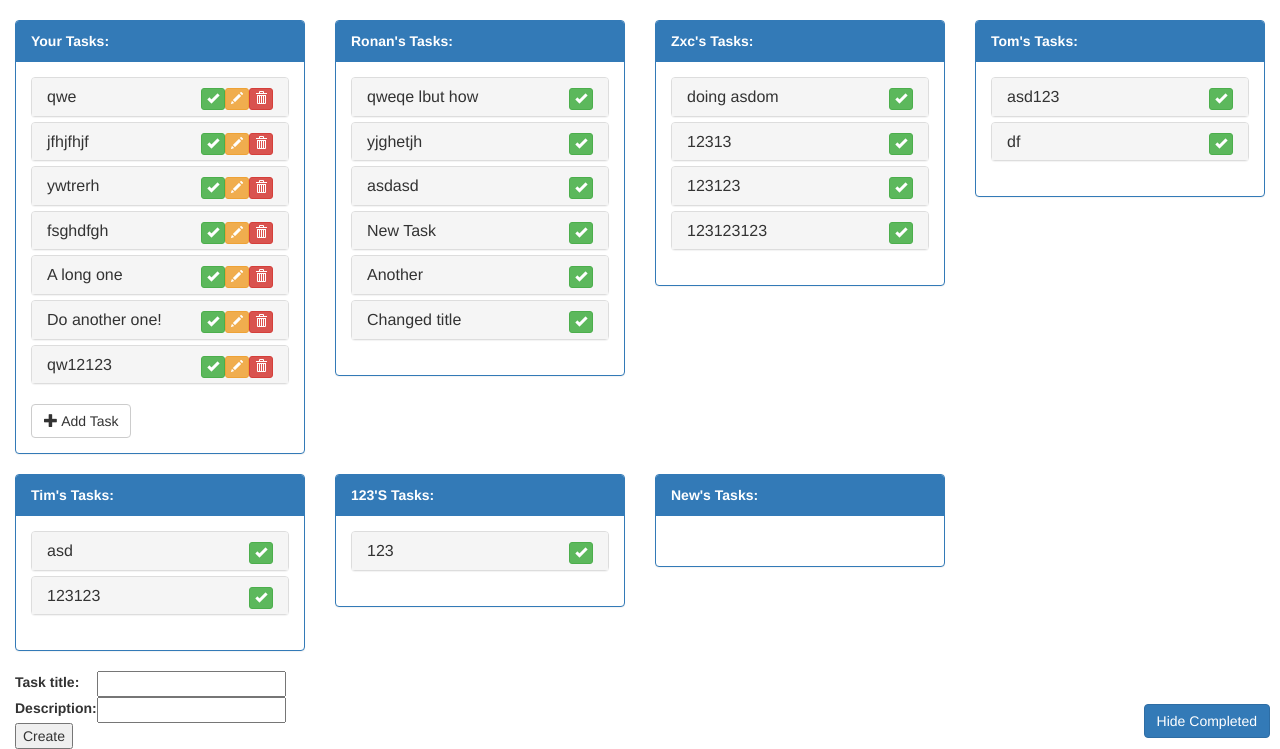
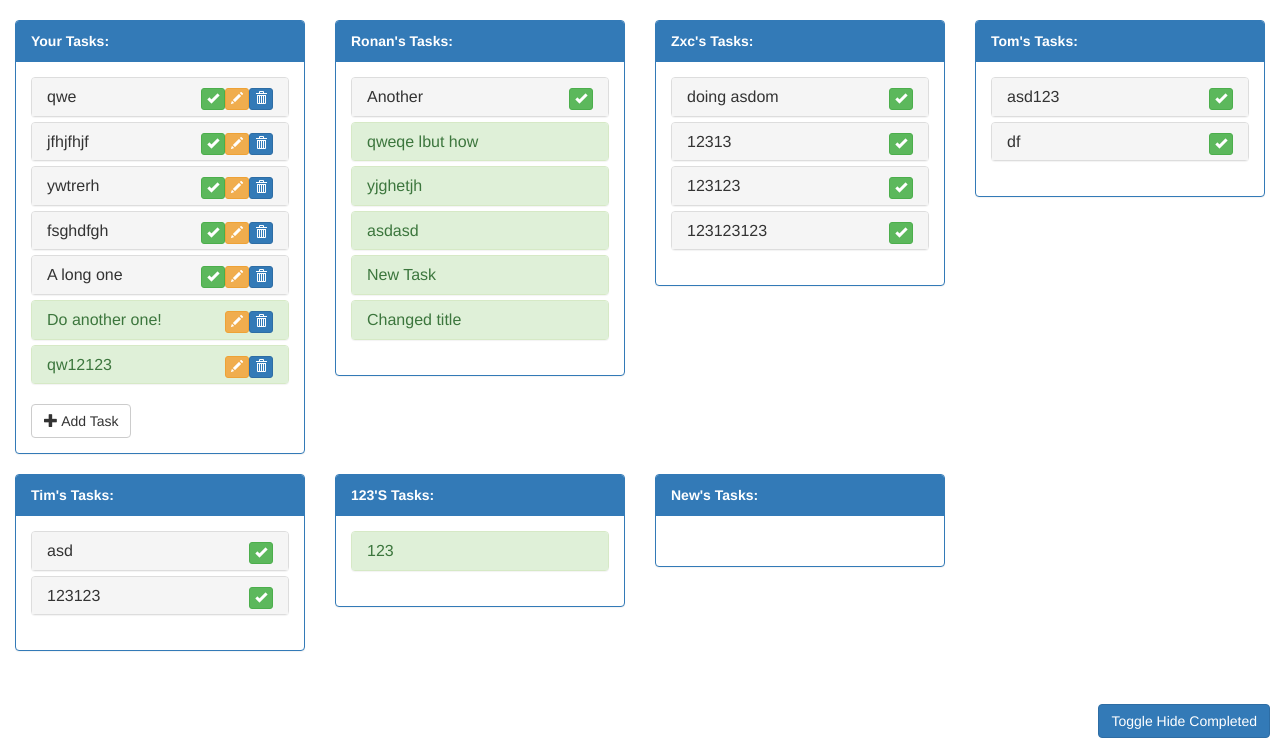
Before and after one commit to Resinderate/barko, a Django app: page / in a window 1280 px wide. Shown: the part 52-801 px from the top of the page. Run offline with Django 3.2, Linux system fonts and the light colour scheme; a user stored in the database is signed in; data comes from the database, SQL or seed files in the repository; both versions use the stored data as it was after the commit; some libraries are stand-ins or nearby versions.

Commit message:
Full gui controls for tasks. Fixed bug with no response when register passwords are different.

```diff
--- a/login/views.py
+++ b/login/views.py
@@ -49,7 +49,7 @@ class RegisterView(View):
                                     form_data["confirm_password"]):
             return self._register_user(form_data["username"], form_data["password"])
         else:
-            return self._return_different_password_error()
+            return self._return_different_password_error(request)
 
     def _get_register_data(self, request):
         data = {}
@@ -61,7 +61,7 @@ class RegisterView(View):
     def _passwords_are_same(self, password, repeated_password):
         return password == repeated_password
 
-    def _return_different_password_error(self):
+    def _return_different_password_error(self, request):
         context = csrf(request)
         context = {"error": "Passwords do not match."}
         return render_to_response("auth/register.html", context)
--- a/templates/base.html
+++ b/templates/base.html
@@ -16,7 +16,7 @@
   <nav class="navbar navbar-inverse">
     <div class="container-fluid">
       <div class="navbar-header">
-        <a class="navbar-brand" href="">BARKO</a>
+        <a class="navbar-brand" href="/">BARKO</a>
       </div>
       {% if user %}
       <div class="navbar-header navbar-right">
@@ -36,6 +36,7 @@
   <script src="https://ajax.googleapis.com/ajax/libs/jquery/1.12.4/jquery.min.js"></script>
   <!-- Include all compiled plugins (below), or include individual files as needed -->
   <script src="/static/js/bootstrap.min.js"></script>
+  <script type="text/javascript">CSRF_TOKEN = "{{ csrf_token }}";</script>
   <!-- Barko -->
   <script src="/static/js/barko.js"></script>
 </body>
--- a/templates/todo.html
+++ b/templates/todo.html
@@ -21,34 +21,41 @@
     <div class="panel-body">
       <div class="panel-group" id="accordion{{ task_list.user.id }}" role="tablist">
       {% for task in task_list.tasks %}
+        {% if task.task_open %}
         <div class="panel panel-default">
+        {% else %}
+        <div class="panel panel-success task-completed">
+        {% endif %}
           <div class="panel-heading" role="tab" id="taskheading{{ task.id }}">
             <h4 class="panel-title">
               <a role="button" data-toggle="collapse" data-parent="#accordion{{ task_list.user.id }}" href="#taskcollapse{{ task.id }}">
                 {{ task.title }}
               </a>
               {% if task.is_current_user %}
-              <button type="button" class="btn btn-xs btn-danger pull-right" data-toggle="tooltip" title="Delete task">
+              <button type="button" class="btn btn-xs btn-primary pull-right delete-task" data-task-id="{{ task.id }}" data-toggle="tooltip" title="Delete task">
                 <span class="glyphicon glyphicon-trash"></span>
               </button>
-              <button type="button" class="btn btn-xs btn-warning pull-right" data-toggle="tooltip" title="Edit task">
+              <button type="button" class="btn btn-xs btn-warning pull-right" data-toggle="modal" data-target="#edit_task_{{ task.id }}">
+                <span data-toggle="tooltip" title="Edit task">
                 <span class="glyphicon glyphicon-pencil"></span>
+                </span>
               </button>
               {% endif %}
-              <button type="button" class="btn btn-xs btn-success pull-right" data-toggle="tooltip" title="Complete task!">
+              {% if task.task_open %}
+              <button type="button" class="btn btn-xs btn-success pull-right complete-task" data-task-id="{{ task.id }}" data-toggle="tooltip" title="Complete task!">
                 <span class="glyphicon glyphicon-ok"></span>
               </button>
+              {% endif %}
             </h4>
           </div>
           <div id="taskcollapse{{ task.id }}" class="panel-collapse collapse" role="tabpanel">
             <div class="panel-body">
-              <!-- Give a data packet, and loop over it here -->
               {% for pair in task.filled_in_properties %}
               <row>
-                <div class="col-md-4 text-right">
+                <div class="col-md-5 text-right">
                   <strong>{{ pair.header }}</strong>
                 </div>
-                <div class="col-md-8 text-left">
+                <div class="col-md-7 text-left">
                   {{ pair.value }}
                 </div>
               </row>
@@ -59,7 +66,8 @@
       {% endfor %}
       </div>
       {% if task_list.user.is_current_user %}
-      <button type="button" class="btn btn-default">
+      <!-- Button trigger modal -->
+      <button type="button" class="btn btn-default" data-toggle="modal" data-target="#new_task">
         <span class="glyphicon glyphicon-plus"></span> Add Task
       </button>
       {% endif %}
@@ -77,24 +85,76 @@
 </div>
 
 
-<!-- This is prolly moving -->
-<!-- Fix the model first! -->
-<form method="post" action="/todo/task/">
-{% csrf_token %}
-<table>
-<tr>
-  <td><label for="title">Task title:</label></td>
-  <td><input type="text" name="title" value="" id="title"></td>
-</tr>
-<tr>
-  <td><label for="description">Description:</label></td>
-  <td><input type="text" name="description" value="" id="description"></td>
-</tr>
-</table>
+<!-- Button to hide complete tasks. -->
+<button class="btn btn-primary" id="hide-completed">Toggle Hide Completed</button>
 
-<input type="submit" value="Create" />
-</form>
+<!-- Modals -->
+<!-- Add new task Modal -->
+<div class="modal fade" id="new_task" tabindex="-1" role="dialog">
+  <div class="modal-dialog" role="document">
+    <div class="modal-content">
+      <form method="post" action="/todo/task/">
+        {% csrf_token %}
+        <div class="modal-header">
+          <button type="button" class="close" data-dismiss="modal"><span>&times;</span></button>
+          <h4 class="modal-title">New Task for <span class="text-capitalize">{{ user.username }}</span></h4>
+        </div>
+        <div class="modal-body">
+          <div class="form-group">
+            <label for="title">Title:</label>
+            <input type="text" class="form-control" name="title" id="title">
+          </div>
+          <div class="form-group">
+            <label for="description">Description:</label>
+            <textarea class="form-control" rows="3" name="description" id="description"></textarea>
+          </div>
+        </div>
+        <div class="modal-footer">
+          <button type="button" class="btn btn-default" data-dismiss="modal">Cancel</button>
+          <button type="submit" class="btn btn-primary">Add Task</button>
+        </div>
+      </form>
+    </div>
+  </div>
+</div>
 
-<button class="btn btn-primary" id="hide-completed">Hide Completed</button>
+<!-- Add modals for each of current users tasks -->
+{% for task in task_lists.0.tasks %}
+<div class="modal fade" id="edit_task_{{ task.id }}" tabindex="-1" role="dialog">
+  <div class="modal-dialog" role="document">
+    <div class="modal-content">
+      <form method="post" action="/todo/task/">
+        {% csrf_token %}
+        <div class="modal-header">
+          <button type="button" class="close" data-dismiss="modal"><span>&times;</span></button>
+          <h4 class="modal-title">Edit task: {{ task.title }}</h4>
+        </div>
+        <div class="modal-body">
+          <div class="form-group">
+            <label for="title">Title:</label>
+            <input type="text" class="form-control" name="title" id="title" value="{{ task.title }}">
+          </div>
+          <div class="form-group">
+            <label for="description">Description:</label>
+            <textarea class="form-control" rows="3" name="description" id="description">{{ task.description }}</textarea>
+          </div>
+          <div class="form-group">
+            <label for="completed">Completed</label>
+
+            <input id='completed_hidden' type='hidden' value='false' name='completed'>
+            <input id='completed' type='checkbox' value='true' name='completed' {% if not task.task_open %} checked {% endif %}>
+          </div>
+        </div>
+        <div class="modal-footer">
+          <input type="hidden" name="_method" value="PUT"/>
+          <input type="hidden" name="task_id" value="{{ task.id }}"/>
+          <button type="button" class="btn btn-default" data-dismiss="modal">Cancel</button>
+          <button type="submit" class="btn btn-primary">Save Changes</button>
+        </div>
+      </form>
+    </div>
+  </div>
+</div>
+{% endfor %}
 
 {% endblock %}
--- a/todo/views.py
+++ b/todo/views.py
@@ -34,8 +34,6 @@ class TodoView(View):
         current_user_tasks = self._get_user_tasks(current_user)
 
         data.append({"user": current_user, "tasks": current_user_tasks})
-        print current_user_tasks[0]
-        print current_user_tasks[0].filled_in_properties
         data.extend(non_user_data)
 
         return data
@@ -43,7 +41,13 @@ class TodoView(View):
     def _get_non_user_tasks(self, users):
         non_current_user_data = []
         for user in users:
-            user_tasks = Task.objects.filter(owner=user).order_by("created_date")
+            user_tasks = Task.objects.filter(
+                owner=user
+            ).order_by(
+                "created_date"
+            ).order_by(
+                "-task_open"
+            )
             for task in user_tasks:
                 self._mark_filled_in_task_properties(task)
             non_current_user_data.append({"user": user, "tasks": user_tasks})
@@ -62,7 +66,11 @@ class TodoView(View):
     def _get_user_tasks(self, current_user):
         current_user_tasks = Task.objects.filter(
             owner=current_user
-        ).order_by("created_date")
+        ).order_by(
+            "created_date"
+        ).order_by(
+            "-task_open"
+        )
         for task in current_user_tasks:
             self._mark_filled_in_task_properties(task)
             task.is_current_user = True
@@ -109,10 +117,10 @@ class TaskView(View):
         if not method:
             return self._create_task(request)
         elif method == "PUT":
-            task_open = request.POST.get("task_open", "")
+            completed = request.POST.get("completed", "")
             title = request.POST.get("title", "")
             description = request.POST.get("description", "")
-            if task_open and not (title or description):
+            if completed and not (title or description):
                 return self._complete_task(request)
             else:
                 return self._edit_task(request)
@@ -138,16 +146,18 @@ class TaskView(View):
         task = Task.objects.get(id=task_id)
         task.complete(user)
 
+        return redirect("todo")
+
     def _edit_task(self, request):
-        task_open = request.POST.get("task_open", "")
-        task_open = self._parse_task_open_option(task_open)
+        completed = request.POST.get("completed", "")
+        task_open = self._parse_task_open_option(completed)
         title = request.POST.get("title", "")
         description = request.POST.get("description", "")
         task_id = int(request.POST.get("task_id", ""))
 
         task = Task.objects.get(id=task_id)
-        if task_open and task_open != task.task_open:
-            self.toggle_complete(task, task_open, request.user)
+        if task_open != task.task_open:
+            self._toggle_complete(task, task_open, request.user)
 
         if title and title != task.title:
             task.title = title
@@ -157,11 +167,17 @@ class TaskView(View):
             task.description = description
             task.save()
 
+        return redirect("todo")
+
     def _parse_task_open_option(self, value):
+        """
+        Inversing the result here. Switching from the UI verb 'complete' to
+        model 'is_open'.
+        """
         if value == "true":
+            return False
+        elif value == "false":
             return True
-        elif value == "false":
-            return False
         else:
             return None
 
@@ -178,6 +194,7 @@ class TaskView(View):
             return redirect("todo")
 
         task.delete()
+        return redirect("todo")
 
     def _no_valid_task(self):
         redirect("todo")
```
Also changed, not shown: db.sqlite3.
